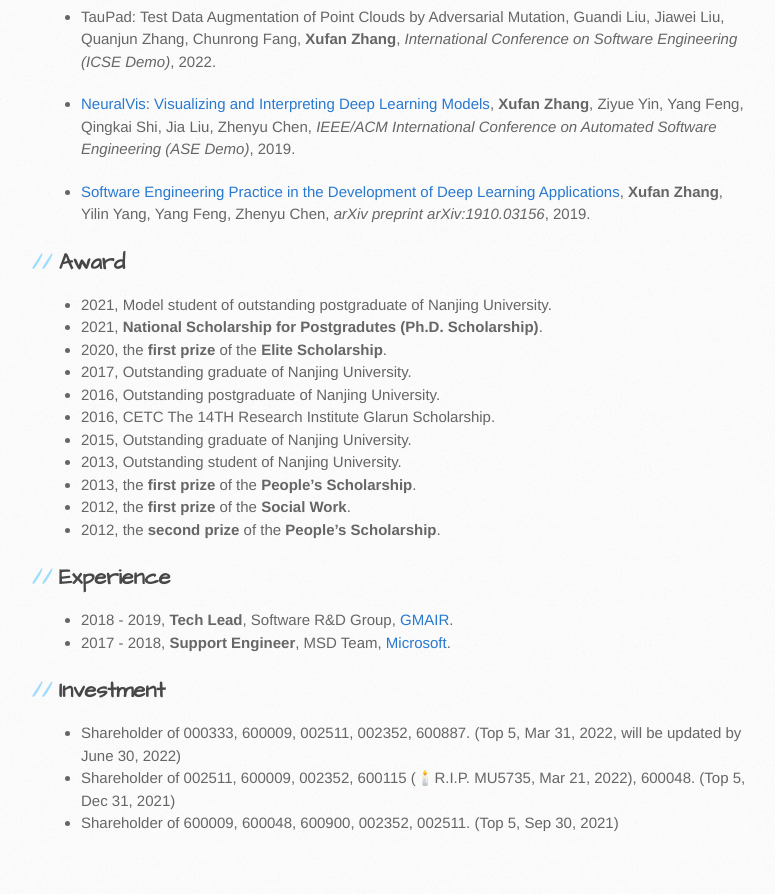
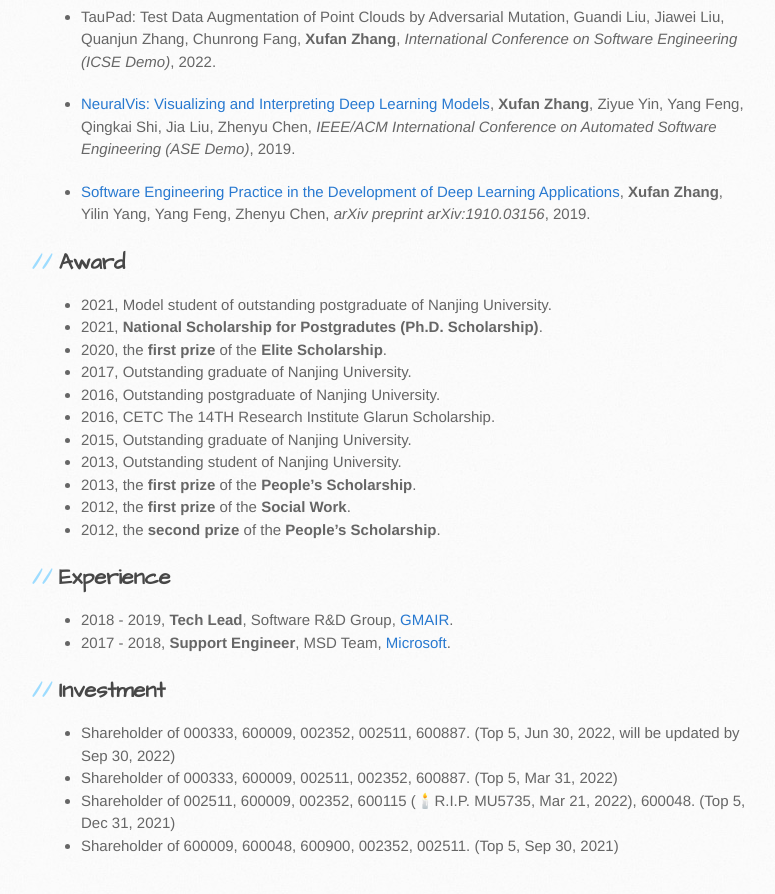
Before and after one commit to sunshinezxf/sunshinezxf.github.io, a Jekyll site: the page built from index.md, in a window 1280 px wide and 900 px high, scrolled down 1257 px. Shown: the top 894 px of the window, without its empty margins (109-884 px from the left). Built offline with Jekyll 4.4.1, drawn with Linux system fonts in a browser that asks for light colours; our own code applies the rules of GitHub Pages for plain Markdown files.

Commit message:
investment update

```diff
--- a/index.md
+++ b/index.md
@@ -61,6 +61,7 @@ If you are interested in the topics or projects I work on, please reach me via t
 
 ## Investment
 
-- Shareholder of 000333, 600009, 002511, 002352, 600887. (Top 5, Mar 31, 2022, will be updated by June 30, 2022)
+- Shareholder of 000333, 600009, 002352, 002511, 600887. (Top 5, Jun 30, 2022, will be updated by Sep 30, 2022)
+- Shareholder of 000333, 600009, 002511, 002352, 600887. (Top 5, Mar 31, 2022)
 - Shareholder of 002511, 600009, 002352, 600115 (🕯️R.I.P. MU5735, Mar 21, 2022), 600048. (Top 5, Dec 31, 2021)
 - Shareholder of 600009, 600048, 600900, 002352, 002511. (Top 5, Sep 30, 2021)
```
